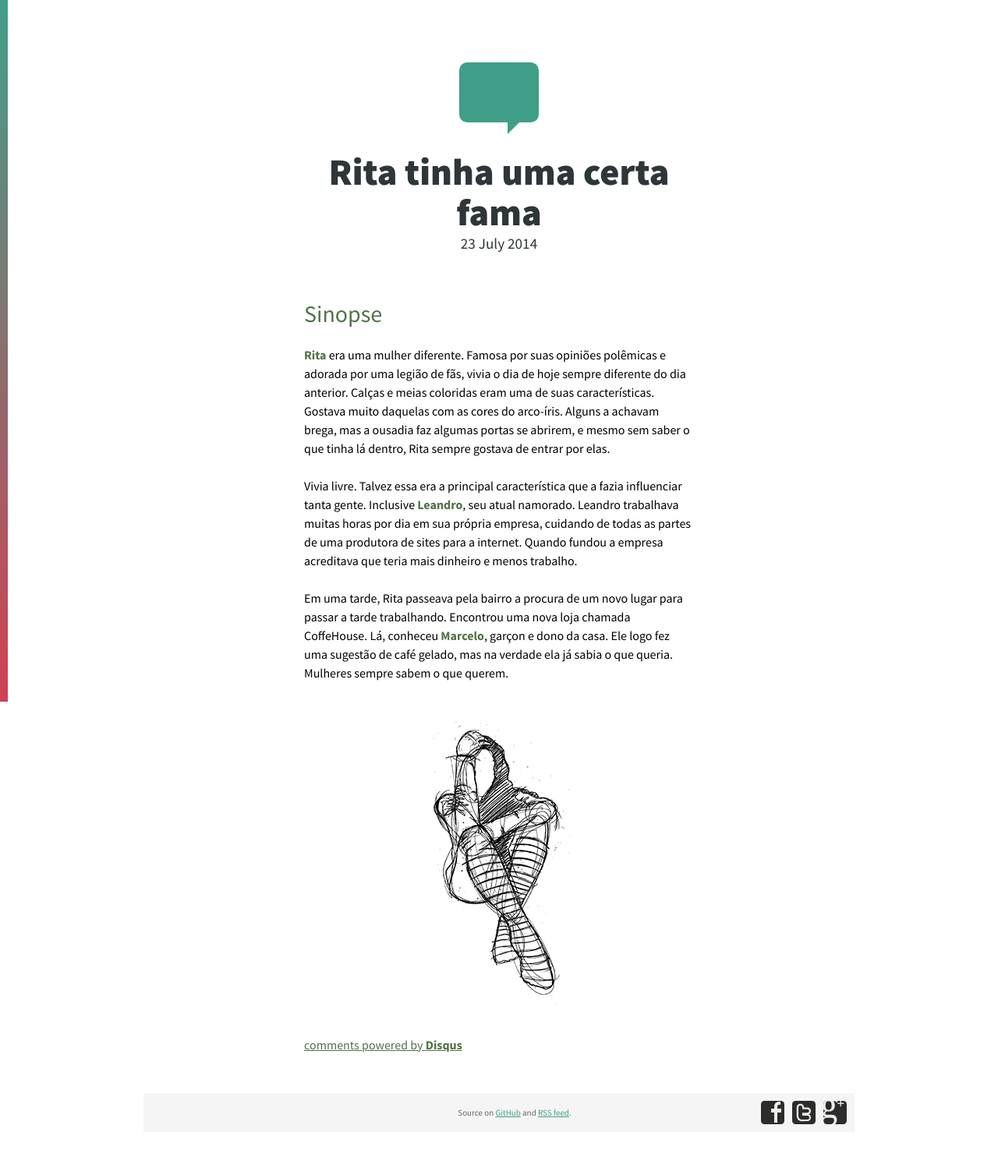
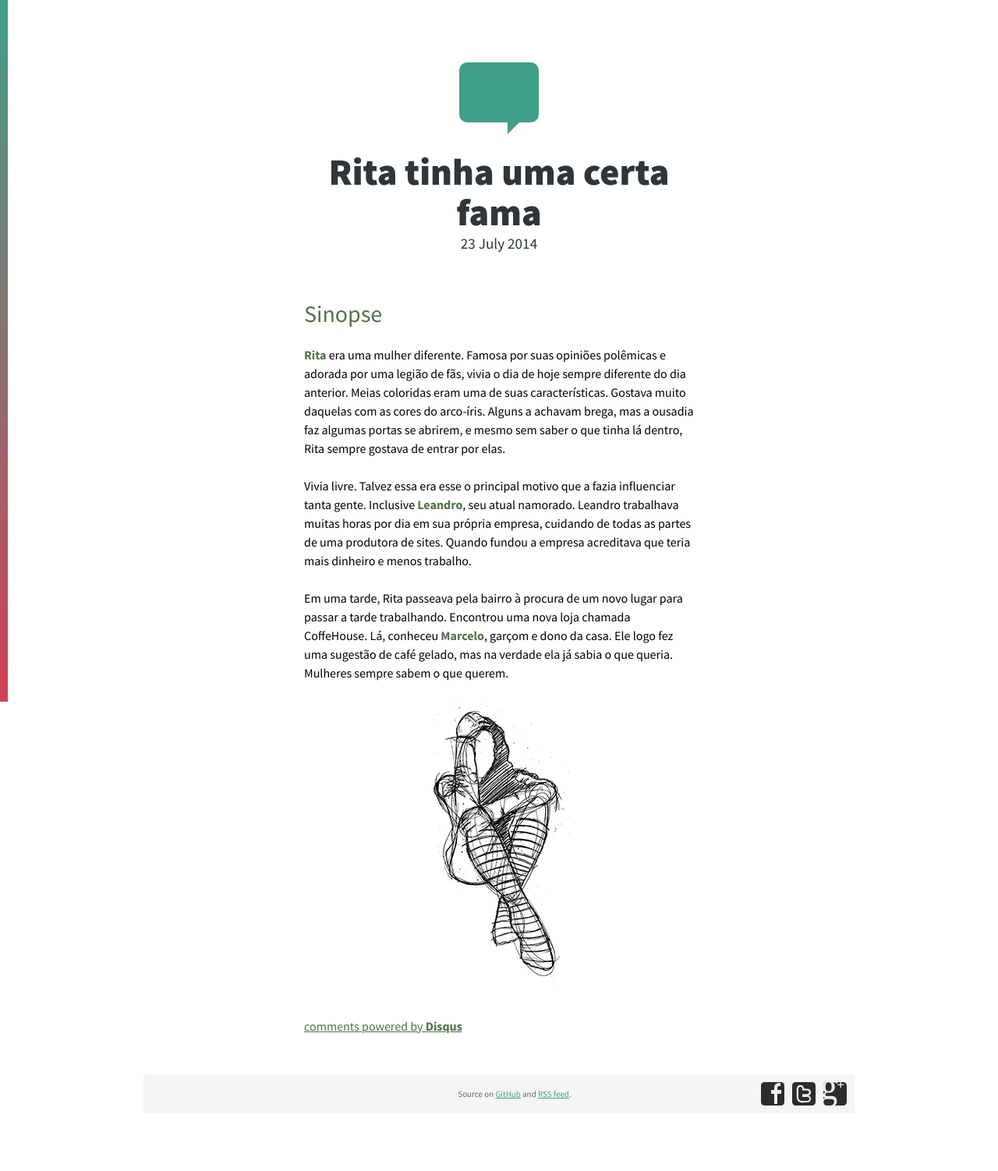
Before and after one commit to andersonleite/andersonleite.github.com, a Jekyll site: the page built from _posts/2014-07-23-rita-tinha-certa-fama.html, in a window 1280 px wide. Shown: the whole page at 78% size. Built offline with Jekyll 4.4.1, drawn with Linux system fonts in a browser that asks for light colours; a script that is not in the unit is left out; comment, search, counter and statistics services are not loaded; after the commit the page ends 1478 px from its top, so only the background shows below that.

Commit message:
rita sinopse

```diff
--- a/_posts/2014-07-23-rita-tinha-certa-fama.html
+++ b/_posts/2014-07-23-rita-tinha-certa-fama.html
@@ -14,14 +14,13 @@
 </strong>
 <br><br>
 
-<span>Rita</span> era uma mulher diferente. Famosa por suas opiniões polêmicas e adorada por uma legião de fãs, vivia o dia de hoje sempre diferente do dia anterior. Calças e meias coloridas eram uma de suas características. Gostava muito daquelas com as cores do arco-íris.  Alguns a achavam brega, mas a ousadia faz algumas portas se abrirem, e mesmo sem saber o que tinha lá dentro, Rita sempre gostava de entrar por elas.
+<span>Rita</span> era uma mulher diferente. Famosa por suas opiniões polêmicas e adorada por uma legião de fãs, vivia o dia de hoje sempre diferente do dia anterior. Meias coloridas eram uma de suas características. Gostava muito daquelas com as cores do arco-íris. Alguns a achavam brega, mas a ousadia faz algumas portas se abrirem, e mesmo sem saber o que tinha lá dentro, Rita sempre gostava de entrar por elas.
 <br><br>
 
-Vivia livre. Talvez essa era a principal característica que a fazia influenciar tanta gente. Inclusive <span>Leandro</span>, seu atual namorado. Leandro trabalhava muitas horas por dia em sua própria empresa, cuidando de todas as partes de uma produtora de sites para a internet. Quando fundou a empresa acreditava que teria mais dinheiro e menos trabalho.
+Vivia livre. Talvez essa era esse o principal motivo que a fazia influenciar tanta gente. Inclusive <span>Leandro</span>, seu atual namorado. Leandro trabalhava muitas horas por dia em sua própria empresa, cuidando de todas as partes de uma produtora de sites. Quando fundou a empresa acreditava que teria mais dinheiro e menos trabalho.
 <br><br>
 
-Em uma tarde, Rita passeava pela bairro a procura de um novo lugar para passar a tarde trabalhando. Encontrou uma nova loja chamada CoffeHouse. Lá, conheceu <span>Marcelo</span>, garçon e dono da casa. Ele logo fez uma sugestão de café gelado, mas na verdade ela já sabia o que queria. Mulheres sempre sabem o que querem.
-<br><br>
+Em uma tarde, Rita passeava pela bairro à procura de um novo lugar para passar a tarde trabalhando. Encontrou uma nova loja chamada CoffeHouse. Lá, conheceu <span>Marcelo</span>, garçom e dono da casa. Ele logo fez uma sugestão de café gelado, mas na verdade ela já sabia o que queria. Mulheres sempre sabem o que querem.
 
 <center>
 <img src="/images/rita.png"></img>
--- a/css/social.scss
+++ b/css/social.scss
@@ -1,4 +1,3 @@
-
 .social{
   position: absolute;
   right: 0;
--- a/index.html
+++ b/index.html
@@ -2,8 +2,10 @@
 layout: default
 ---
 
-<header data-top="opacity: 1" data--100-top="opacity: 0">
-  <h1>Hey ya!<br> Meu nome é <a href="about.html"><span>Anderson Leite</span></a><br> e este é meu blog. </h1>
+<!-- <header data-top="opacity: 1" data--100-top="opacity: 0"> -->
+<!-- <a href="about.html"> -->
+<header>
+  <h1>Hey ya!<br> Meu nome é <span>Anderson Leite</span><br> e este é meu blog. </h1>
 
   _ science / art _</p>
 
```
Also changed, not shown: css/styles.css, images/posts-s136a297592.png (added), images/posts/rita.png.
